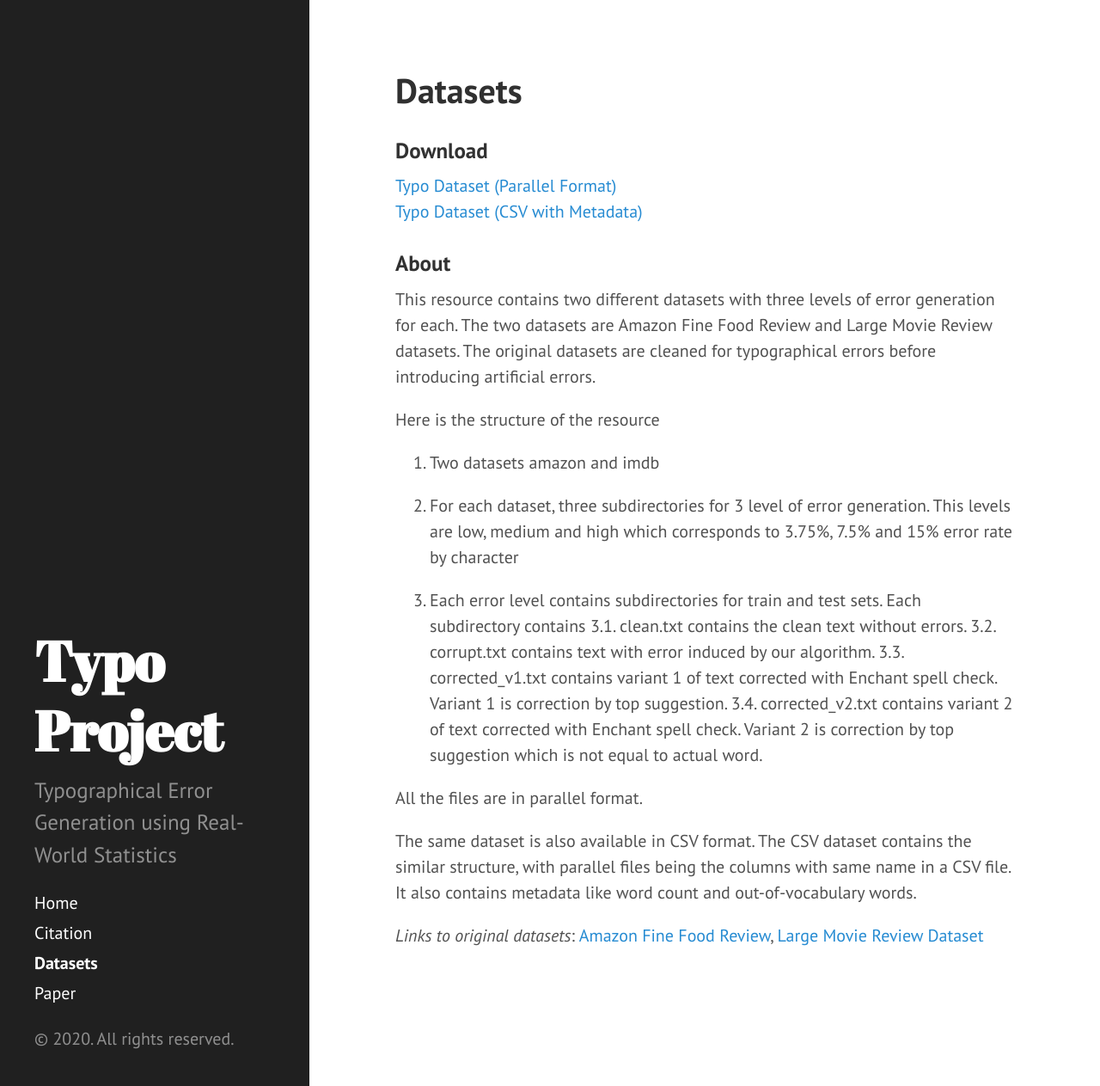
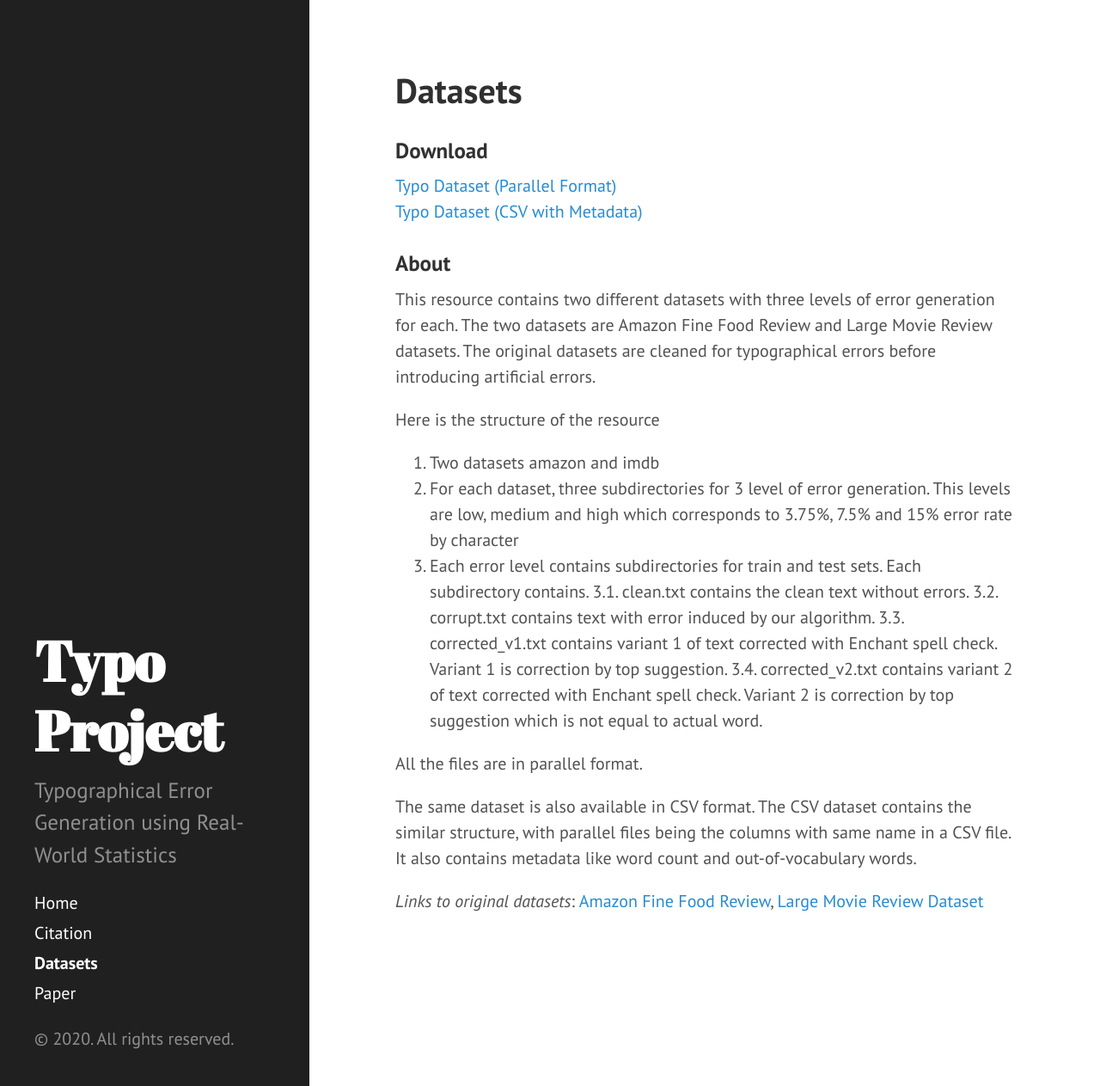
Before and after one commit to xitizzz/typo, a Jekyll site: the page built from dataset.md, in a window 1280 px wide and 1263 px high. Shown: the whole window at 86% size. Built offline with Jekyll 4.4.1, drawn with Linux system fonts in a browser that asks for light colours.

```diff
--- a/dataset.md
+++ b/dataset.md
@@ -14,10 +14,8 @@ This resource contains two different datasets with three levels of error generat
 Here is the structure of the resource
 
   1. Two datasets amazon and imdb
-
   2. For each dataset, three subdirectories for 3 level of error generation. This levels are low, medium and high which corresponds to 3.75%, 7.5% and 15% error rate by character
-
-  3. Each error level contains subdirectories for train and test sets. Each subdirectory contains
+  3. Each error level contains subdirectories for train and test sets. Each subdirectory contains.
     3.1. clean.txt contains the clean text without errors.
     3.2. corrupt.txt contains text with error induced by our algorithm.
     3.3. corrected_v1.txt contains variant 1 of text corrected with Enchant spell check. Variant 1 is correction by top suggestion.
```
